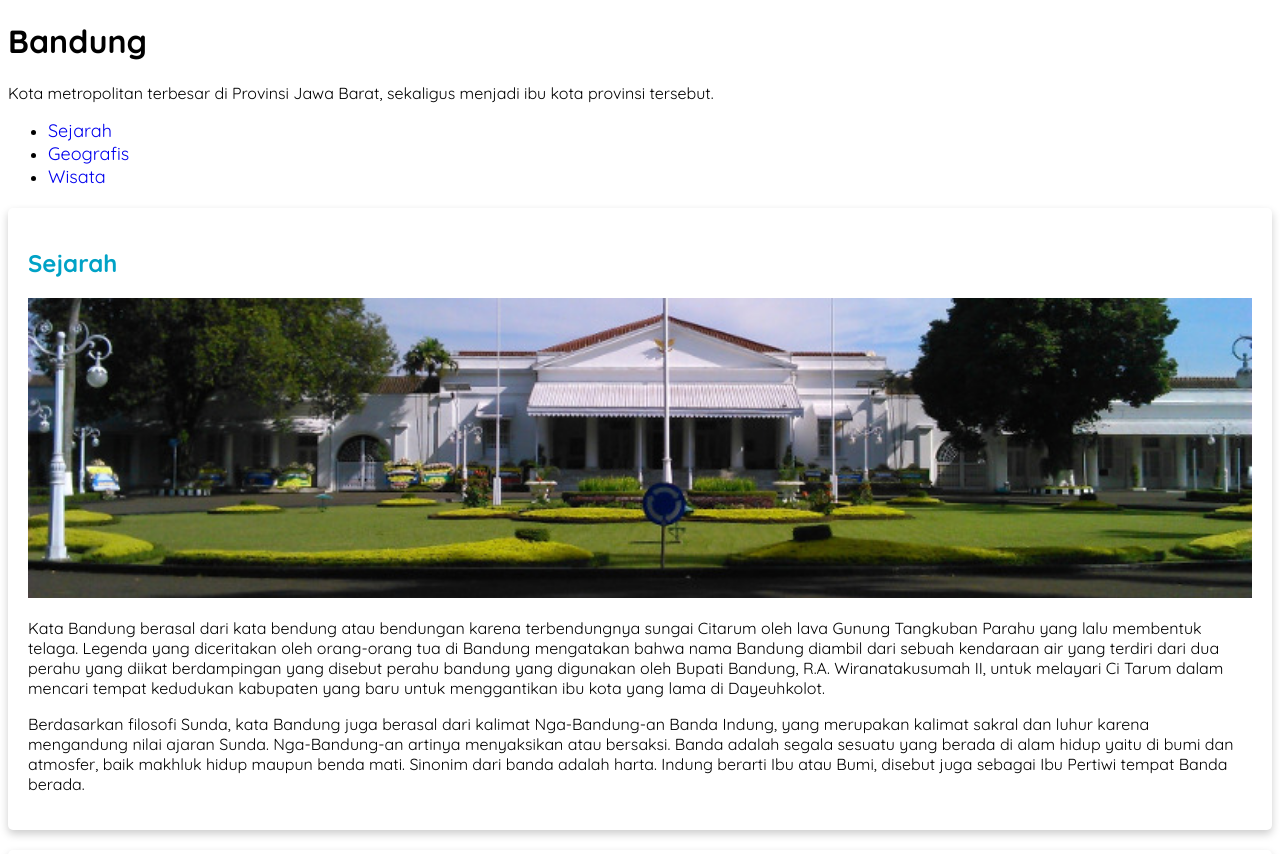
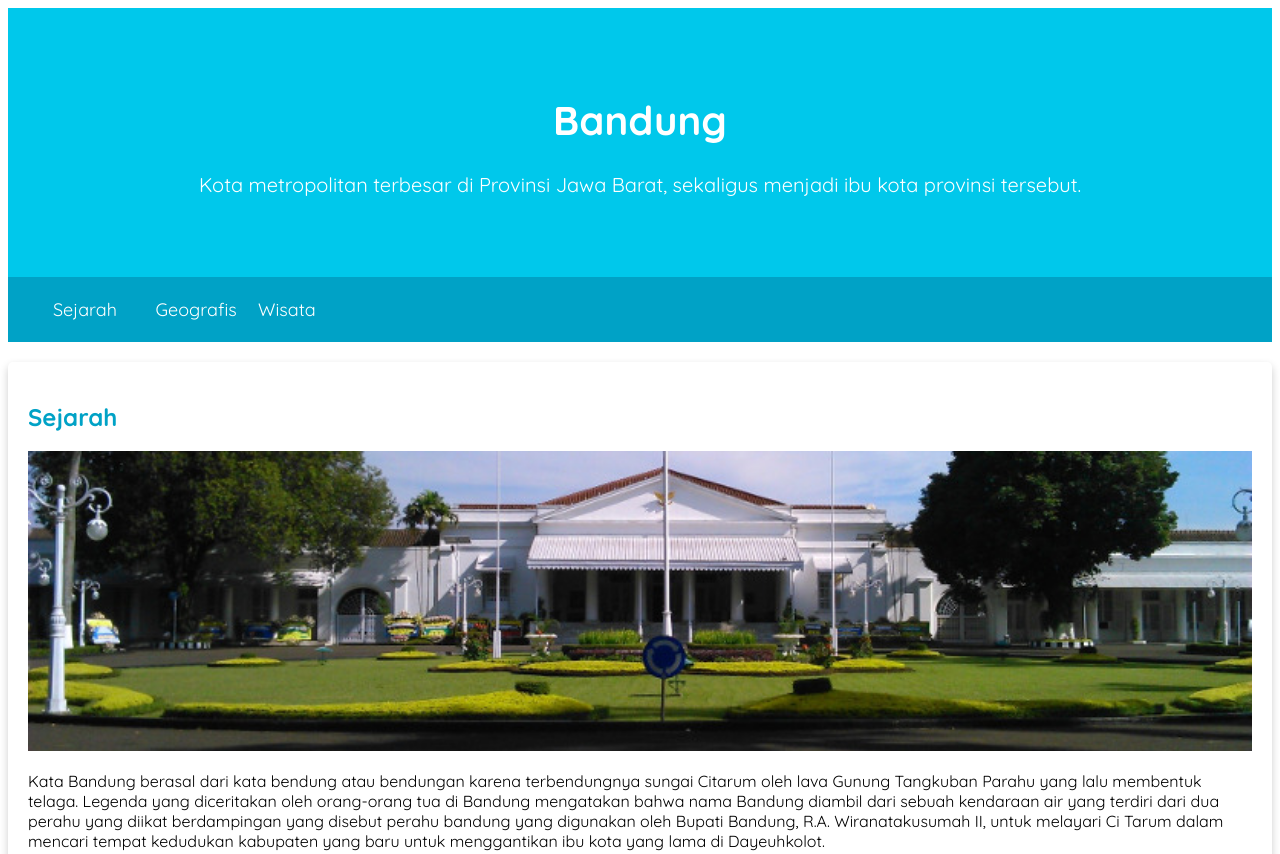
Before and after one commit to Hadirizaldi/documentation_dicoding_learning, a plain HTML site: page dasarPemrogramanWeb/WebDasar/index.html in a window 1280 px wide. Shown: the top 854 px of the page. Drawn offline with Linux system fonts and the light colour scheme.

Commit message:
latihan jumbotron dan navigasi selesai

```diff
--- a/dasarPemrogramanWeb/WebDasar/assets/css/style.css
+++ b/dasarPemrogramanWeb/WebDasar/assets/css/style.css
@@ -4,20 +4,58 @@
 /* *{
   border: 1px solid red;
 } */
+*{
+  box-sizing: border-box;
+}
 
 body {
   font-family: 'Quicksand', sans-serif;
-  box-sizing: border-box;
+}
+
+.jumbotron{
+  width: 100%;
+  padding: 60px;
+  background-color: #00c8eb;
+  text-align: center;
+  color: white;
+  font-size: 20px;
+}
+
+.jumbotron h1 {
+  font-weight: 700;
+}
+
+.jumbotron p {
+  font-weight: 400;
+}
+
+nav {
+  background-color: #00a2c6;
+  padding: 5px;
+}
+
+nav ul {
+  display: grid;
+  gap: 1rem;
+  grid-template-columns: repeat(12, minmax(0, 1fr));
+}
+
+nav ul li {
+  list-style: none;
 }
 
 nav ul li a{
+  color: white;;
   font-size: 18px;
   font-weight: 400;
   text-decoration: none;
+  border-bottom: 2px solid transparent;
+  transition: border-bottom 0.3s ease;
 }
 
 nav ul li a:hover {
   font-weight: 700;
+  border-bottom: 2px solid white;
 }
 
 h2, h3 {
--- a/dasarPemrogramanWeb/WebDasar/index.html
+++ b/dasarPemrogramanWeb/WebDasar/index.html
@@ -9,11 +9,13 @@
   </head>
   <body>
     <header>
-      <h1>Bandung</h1>
-      <p>
-        Kota metropolitan terbesar di Provinsi Jawa Barat, sekaligus menjadi ibu
-        kota provinsi tersebut.
-      </p>
+      <div class="jumbotron">
+        <h1>Bandung</h1>
+        <p>
+          Kota metropolitan terbesar di Provinsi Jawa Barat, sekaligus menjadi
+          ibu kota provinsi tersebut.
+        </p>
+      </div>
       <nav>
         <ul>
           <li><a href="#sejarah">Sejarah</a></li>
```
